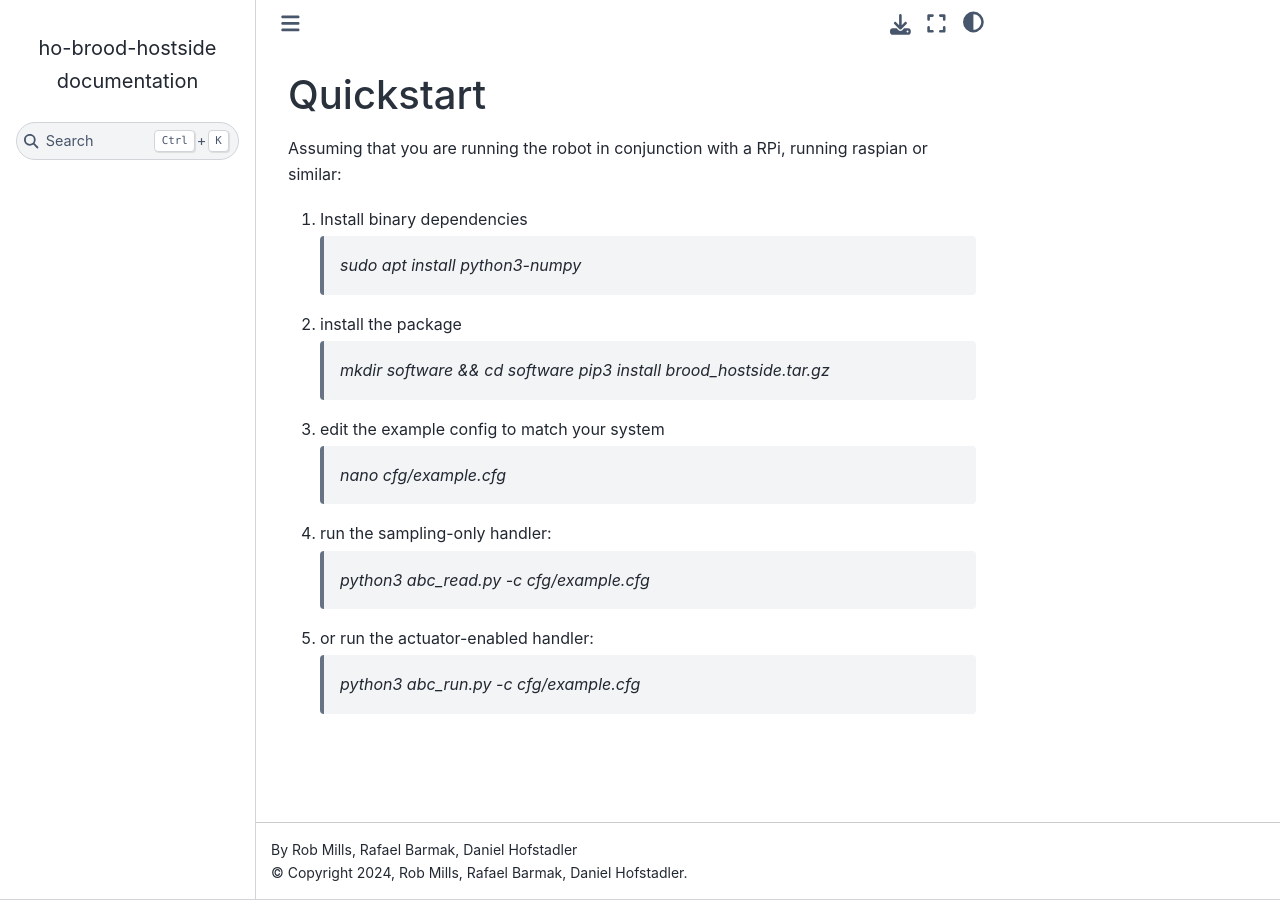
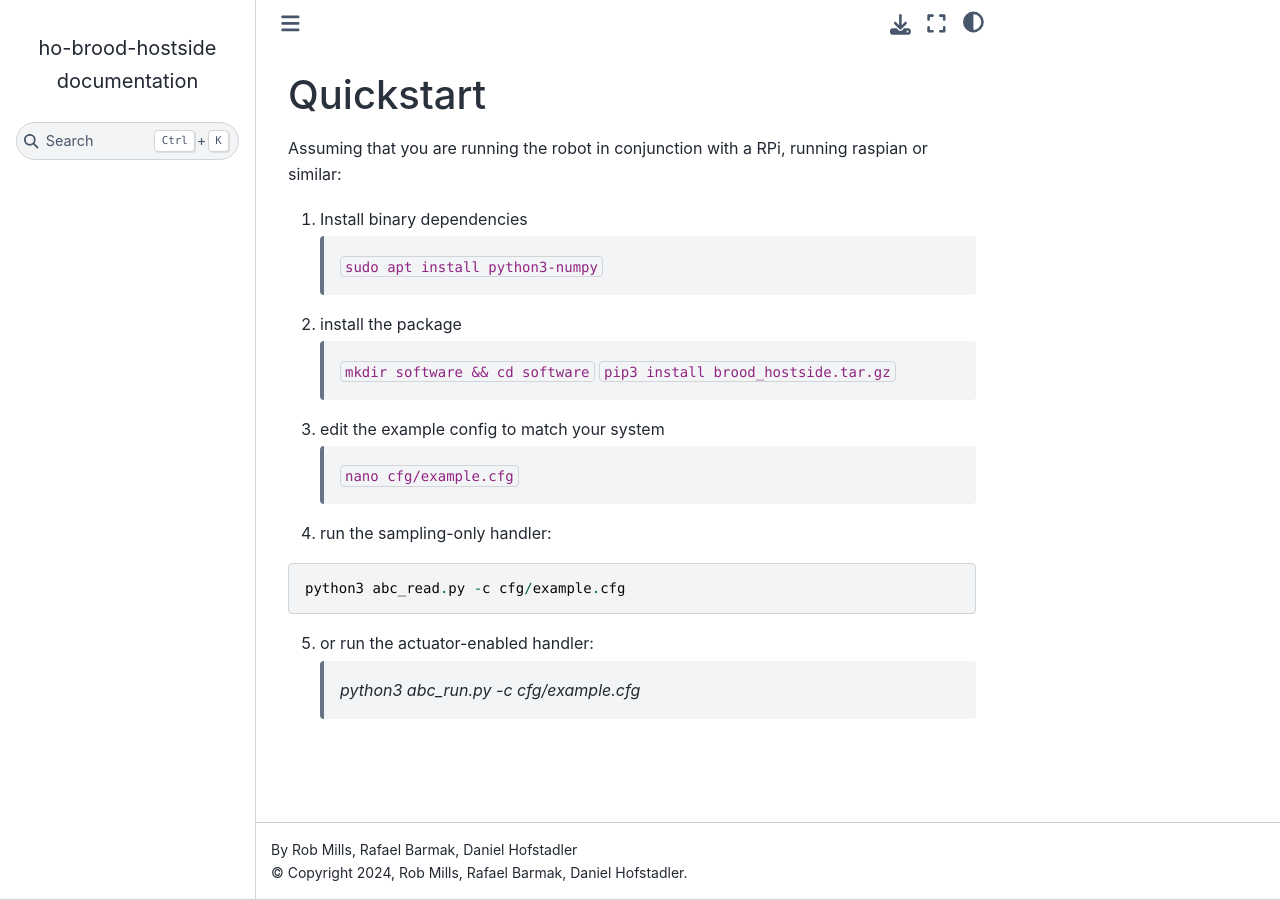
Before and after one commit to hiveopolis/brood-hostside, a Sphinx documentation site: the page built from docs/source/quickstart.rst, in a window 1280 px wide. Built offline with Sphinx 7.4.7 and the Sphinx Book theme 1.1.4, drawn with Linux system fonts in a browser that asks for light colours.

Commit message:
trying to get code to render correctly in rst

```diff
--- a/docs/source/dev_notes.rst
+++ b/docs/source/dev_notes.rst
@@ -49,6 +49,7 @@ Python version
 
 Due to deployment on resource-limited devices, we avoided using too many recent features of python.
 Much development was validated using python 3.7.3, requires >=3.6
+
 - requires >=3.6
 
     - f-strings are used
@@ -58,6 +59,7 @@ Much development was validated using python 3.7.3, requires >=3.6
 
     - function type hints used in datetime handling
 
+
 Some open issues
 ----------------
 
--- a/docs/source/quickstart.rst
+++ b/docs/source/quickstart.rst
@@ -5,20 +5,22 @@ Assuming that you are running the robot in conjunction with a RPi, running raspi
 
 1. Install binary dependencies
 
-        `sudo apt install python3-numpy`
+        ``sudo apt install python3-numpy``
 
 2. install the package
 
-        `mkdir software && cd software`
-        `pip3 install brood_hostside.tar.gz`
+        ``mkdir software && cd software``
+        ``pip3 install brood_hostside.tar.gz``
 
 3. edit the example config to match your system
 
-        `nano cfg/example.cfg`
+    ``nano cfg/example.cfg``
 
 4. run the sampling-only handler:
 
-        `python3 abc_read.py -c cfg/example.cfg`
+.. code-block::
+
+    python3 abc_read.py -c cfg/example.cfg
 
 5. or run the actuator-enabled handler:
 
```
Also changed, not shown: docs/source/usage_notes.rst (+11 -10 lines).
